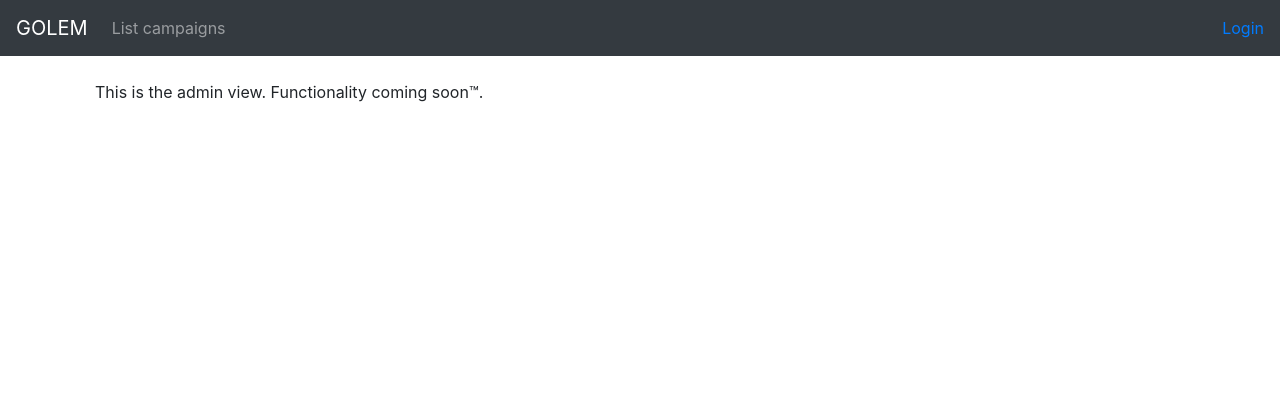
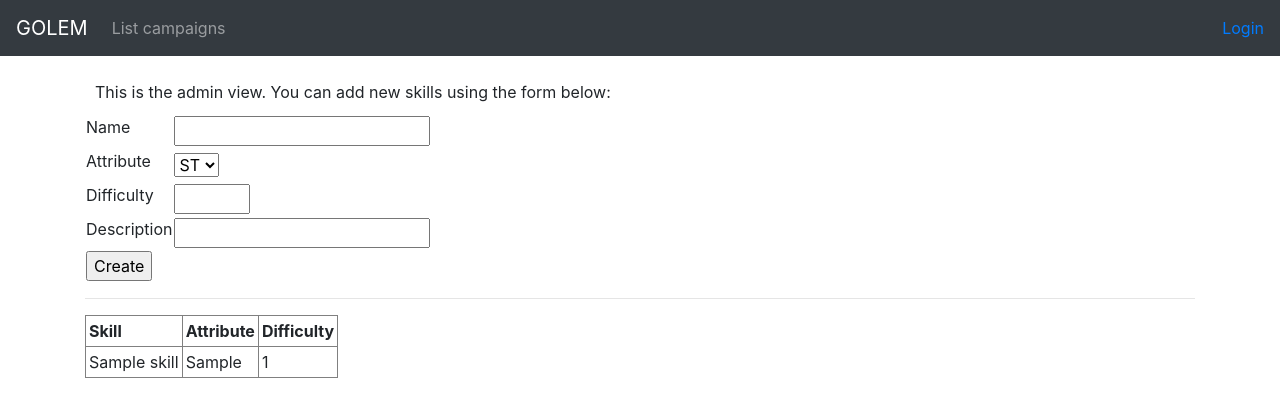
Before and after one commit to PPeltola/golem, a Flask app: template application/templates/admin.html in a window 1280 px wide. Shown: the top 417 px of the page. Run offline with Flask 2, Linux system fonts and the light colour scheme; the template is opened without the code that fills it: values that come from a table or form of the project are taken from there, others are empty; tables that the repository leaves empty hold one stand-in row (values such as "Sample post"); some libraries are stand-ins or nearby versions.

Commit message:
added the skill class

```diff
--- a/application/__init__.py
+++ b/application/__init__.py
@@ -57,6 +57,7 @@ from application import views
 from application.users import models, views
 from application.campaigns import models, views
 from application.characters import models, views
+from application.skills import models, views
 
 from application.users.models import User
 
--- a/application/characters/models.py
+++ b/application/characters/models.py
@@ -1,4 +1,4 @@
-from application import db
+from application import app, db
 from sqlalchemy.sql import text
 
 class Character(db.Model):
--- /dev/null
+++ b/application/skills/forms.py
@@ -0,0 +1,11 @@
+from flask_wtf import FlaskForm
+from wtforms import StringField, IntegerField, validators
+
+class SkillForm(FlaskForm):
+    name = StringField("Name", [validators.Length(min=3, max=30, message="Skill name must be between 3 and 30 characters long.")])
+    attribute = StringField("Attribute")
+    difficulty = IntegerField("Difficulty", [validators.NumberRange(min=1, max=8, message="Difficulty must be between 1 and 8.")])
+    description = StringField("Description", [validators.Length(min=0, max=30, message="Description must be between 0 and 144 characters long.")])
+
+    class Meta:
+        csrf = False
--- a/application/templates/admin.html
+++ b/application/templates/admin.html
@@ -2,6 +2,90 @@
 
 {% block body %}
 
-<p>This is the admin view. Functionality coming soon™.</p>
+<p>This is the admin view. You can add new skills using the form below:</p>
+
+<form method="POST" action="{{ url_for('skills_create') }}">
+        <table>
+          <tr>
+            <td>
+              {{ form.name.label }}
+            </td>
+            <td>
+              {{ form.name }}
+            </td>
+            <td>
+              <ul>
+                {% for error in form.name.errors %}
+                <li><font color="red">{{ error }}</font></li>
+                {% endfor %}
+              </ul>
+            </td>
+          </tr>
+          <tr>
+            <td>
+                {{ form.attribute.label }}
+            </td>
+            <td>
+              <select name="attribute">
+                <option value="ST">ST</option>
+                <option value="DX">DX</option>
+                <option value="IQ">IQ</option>
+                <option value="HT">HT</option>
+              </select>
+            </td>
+          </tr>
+          <tr>
+            <td>
+              {{ form.difficulty.label }}
+            </td>
+            <td>
+              {{ form.difficulty }}
+            </td>
+            <td>
+              <ul>
+                {% for error in form.difficulty.errors %}
+                <li><font color="red">{{ error }}</font></li>
+                {% endfor %}
+              </ul>
+            </td>
+          </tr>
+          <tr>
+            <td>
+              {{ form.description.label }}
+            </td>
+            <td>
+              {{ form.description }}
+            </td>
+            <td>
+              <ul>
+                {% for error in form.name.errors %}
+                <li><font color="red">{{ error }}</font></li>
+                {% endfor %}
+              </ul>
+            </td>
+          </tr>
+          <td colspan="3">
+            <input type="submit" value="Create"/>
+          </td>
+        </table>
+</form>
+
+<hr>
+
+<table border="1" cellpadding="3">
+  <tr>
+    <th>Skill</th>
+    <th>Attribute</th>
+    <th>Difficulty</th>
+  </tr>
+  {% for skill in all_skills %}
+
+  <tr>
+    <td>{{ skill.name }}</td>
+    <td>{{ skill.attribute }}</td>
+    <td>{{ skill.difficulty }}</td>
+  </tr>
+  {% endfor %}
+</table>
 
 {% endblock %}
--- a/application/templates/characters/new.html
+++ b/application/templates/characters/new.html
@@ -7,10 +7,10 @@
     <table>
       <tr>
         <td>
-            {{ form.name.label }}
+          {{ form.name.label }}
         </td>
         <td>
-            {{ form.name }}
+          {{ form.name }}
         </td>
         <td>
 	      <ul>
--- a/application/views.py
+++ b/application/views.py
@@ -4,6 +4,8 @@ from flask_login import current_user
 from application import app, login_required
 from application.campaigns.models import Campaign
 from application.characters.models import Character
+from application.skills.models import Skill
+from application.skills.forms import SkillForm
 
 @app.route("/")
 def index():
@@ -14,7 +16,7 @@ def index():
     else:
         return render_template("index.html")
 
-@app.route("/admin")
+@app.route("/admin", methods=["GET"])
 @login_required(role="ADMIN")
 def admin():
-    return render_template("admin.html")
+    return render_template("admin.html", all_skills=Skill.query.all(), form=SkillForm())
```
Also changed, not shown: application/characters/views.py (+4 -3 lines), application/skills/models.py (added, +15 -0 lines), application/skills/views.py (added, +21 -0 lines).
